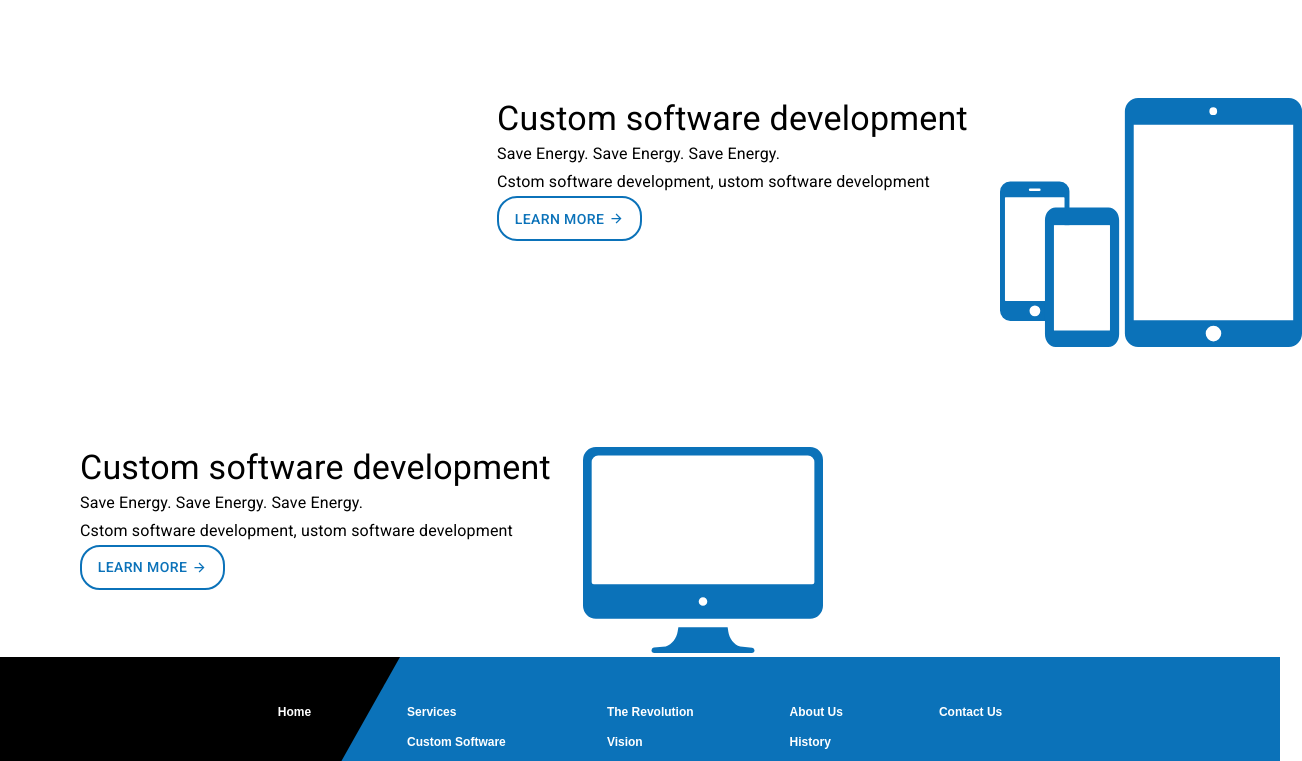
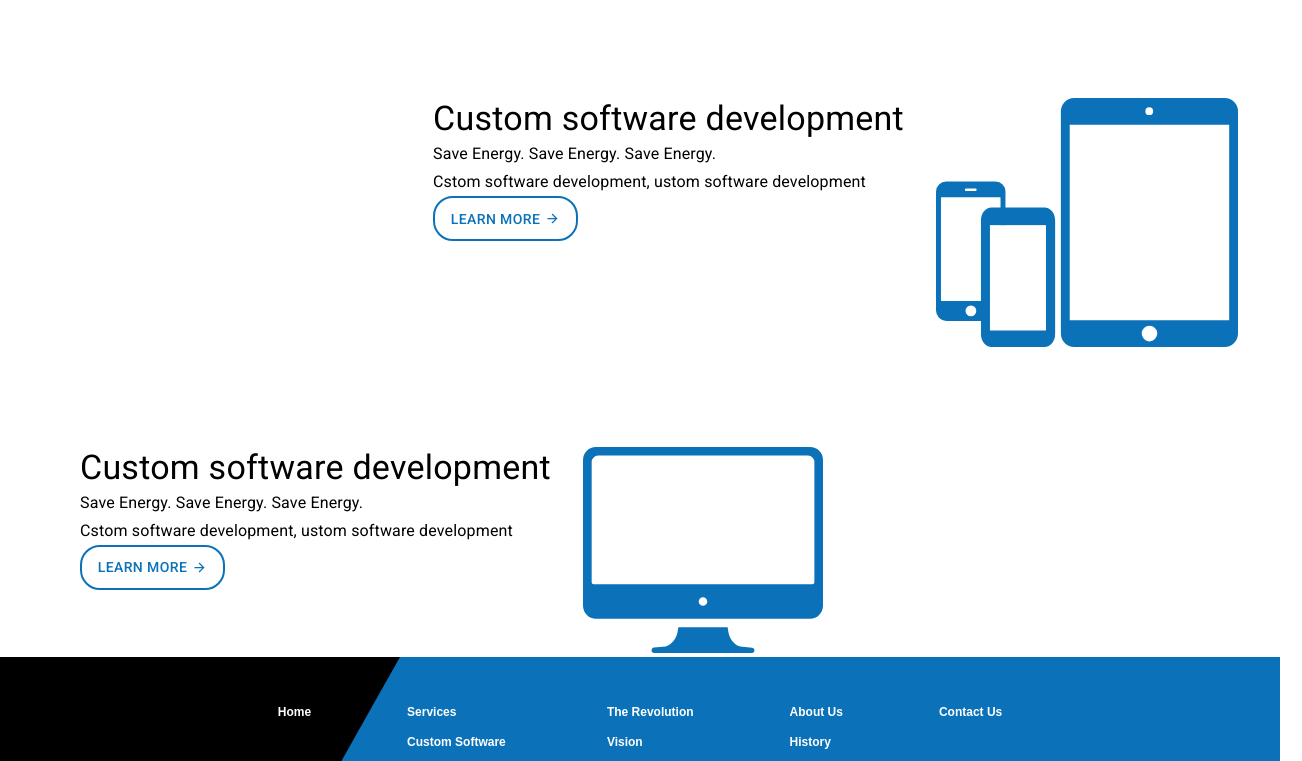
Before and after one commit to Kf-VasileMoraru/MaterialUI, a React (Create React App) app: page / in a window 1280 px wide. Shown: the part 839-1600 px from the top of the page, 1302 px wide, since content can reach past the window. Built offline with nearby package versions, Linux system fonts and the light colour scheme.

Commit message:
adaugam pagini

```diff
--- a/src/components/LandingPage.js
+++ b/src/components/LandingPage.js
@@ -108,7 +108,7 @@ export default function LandingPage() {
                             <ButtonArrow width={15} height={15} fill={theme.palette.common.arcBlue}/>
                         </Button>
                     </Grid>
-                    <Grid item className={classes.icon} style={{marginRight: machesSM ? 0 : '5em'}}>
+                    <Grid item className={classes.icon} style={{marginRight: machesSM ? 0 : '9em'}}>
                         <img src={mobileApp} alt="photo"/>
                     </Grid>
                 </Grid>
```
